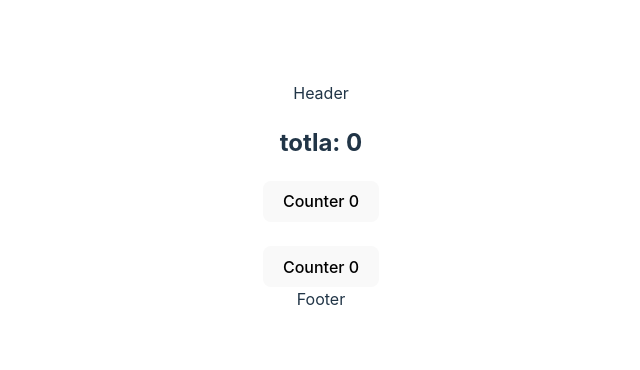
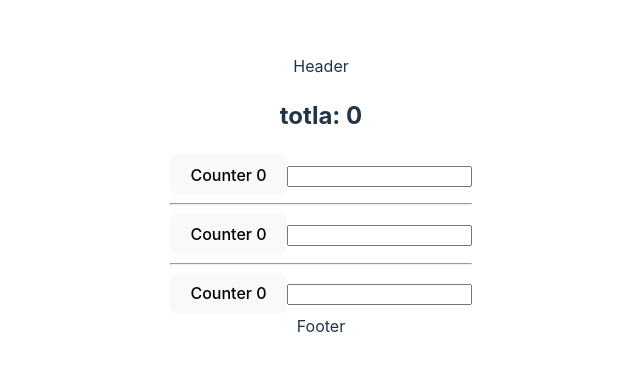
Before and after one commit to sanggusseu/learn-react, a React (Vite) app: page / in a window 1280 px wide. Shown: the part 204-574 px from the top of the page, without its empty margins (319-959 px from the left). Built offline with nearby package versions, Linux system fonts and the light colour scheme.

Commit message:
렌더링 단계 이해하기 with 리렌더링

```diff
--- a/src/components/Counter.jsx
+++ b/src/components/Counter.jsx
@@ -3,12 +3,21 @@ import { useState } from 'react';
 function Counter({ onTotal }) {
   const [counter, setCounter] = useState(0);
 
+  console.log('Counter');
+
   const handleCounter = () => {
     setCounter(counter + 1);
-    onTotal();
+    if (onTotal) {
+      onTotal();
+    }
   };
 
-  return <button onClick={handleCounter}>Counter {counter} </button>;
+  return (
+    <>
+      <button onClick={handleCounter}>Counter {counter} </button>
+      <input type='text' />
+    </>
+  );
 }
 
 export default Counter;
--- a/src/components/Main.jsx
+++ b/src/components/Main.jsx
@@ -10,9 +10,10 @@ function Main() {
     <main>
       <h2>totla: {total}</h2>
       <Counter onTotal={handleTotal} />
-      <br />
-      <br />
+      <hr />
       <Counter onTotal={handleTotal} />
+      <hr />
+      <Counter />
     </main>
   );
 }
```
